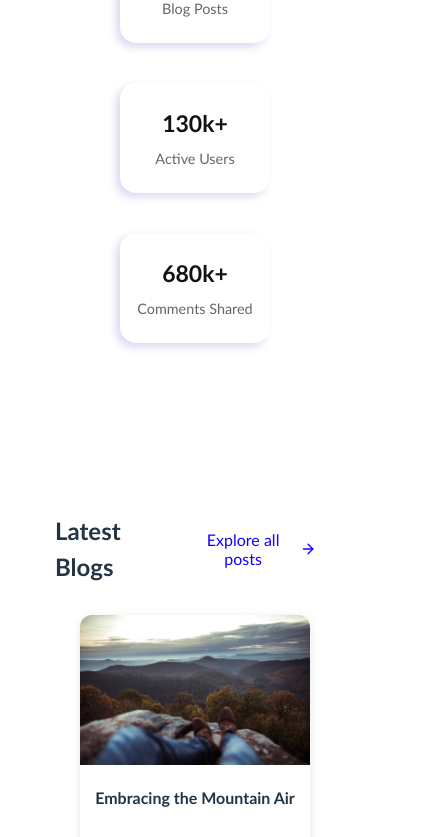
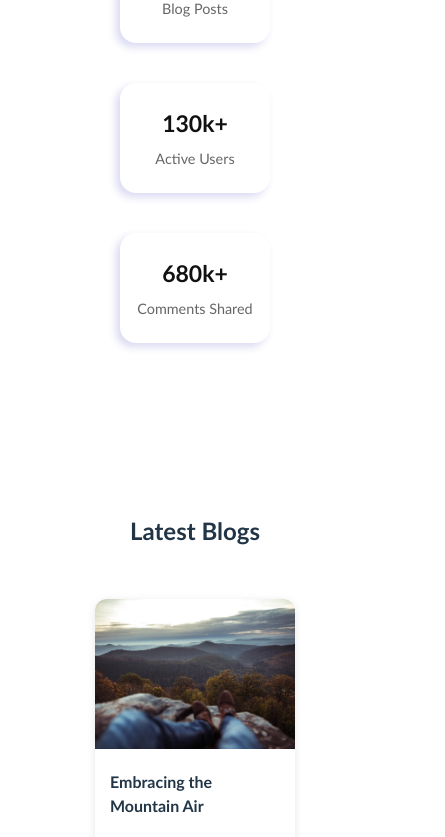
Before and after one commit to Milos1333/Blog-Platform, a React (Vite) app in the folder client/: page / in a window 390 px wide. Shown: the part 1156-1993 px from the top of the page, 445 px wide, since content can reach past the window. Built offline with nearby package versions, Linux system fonts and the light colour scheme.

Commit message:
Make Recent Posts section responsive for different screen sizes

```diff
--- a/client/src/feature/Home/styles/recentBlogPosts.style.css
+++ b/client/src/feature/Home/styles/recentBlogPosts.style.css
@@ -1,6 +1,11 @@
 .recent-blog-posts {
   padding: 70px 16px;
   width: 80%;
+  margin: 0 auto;
+  position: relative;
+  display: flex;
+  flex-direction: column;
+  align-items: center;
 }
 
 .header-recent-posts {
@@ -8,6 +13,7 @@
   justify-content: space-between;
   align-items: center;
   margin-bottom: 30px;
+  width: 100%;
 }
 
 .header h2 {
@@ -28,9 +34,10 @@
 
 .blog-grid {
   display: grid;
-  grid-template-columns: repeat(auto-fill, minmax(220px, 1fr));
+  grid-template-columns: repeat(4, 1fr);
   gap: 20px;
   justify-items: center;
+  width: 100%;
 }
 
 .blog-card {
@@ -40,7 +47,7 @@
   transition: box-shadow 0.3s;
   background-color: white;
   position: relative;
-  max-width: 250px;
+  width: 210px;
 }
 
 .blog-card:hover {
@@ -82,6 +89,9 @@
   display: none;
   font-size: 13px;
   background-color: white;
+  padding: 5px 10px;
+  border-radius: 6px;
+  cursor: pointer;
 }
 
 .blog-card:hover > .button-view-more {
@@ -118,3 +128,43 @@
   font-size: 12px;
   margin-top: 10px;
 }
+
+@media screen and (max-width: 1100px) {
+  .blog-grid {
+    grid-template-columns: repeat(2, 1fr);
+    width: 500px;
+  }
+
+  .header-recent-posts {
+    width: 70%;
+  }
+}
+
+@media screen and (max-width: 600px) {
+  .recent-blog-posts {
+    padding-bottom: 50px;
+  }
+
+  .recent-blog-posts h2 {
+    padding-bottom: 20px;
+  }
+
+  .blog-grid {
+    grid-template-columns: repeat(1, 1fr);
+    margin-bottom: 200px;
+    gap: 40px;
+  }
+  .header-recent-posts {
+    flex-direction: column;
+  }
+
+  .header-recent-posts button {
+    position: absolute;
+    bottom: 160px;
+    font-size: 13px;
+  }
+
+  .blog-card {
+    width: 200px !important;
+  }
+}
```
